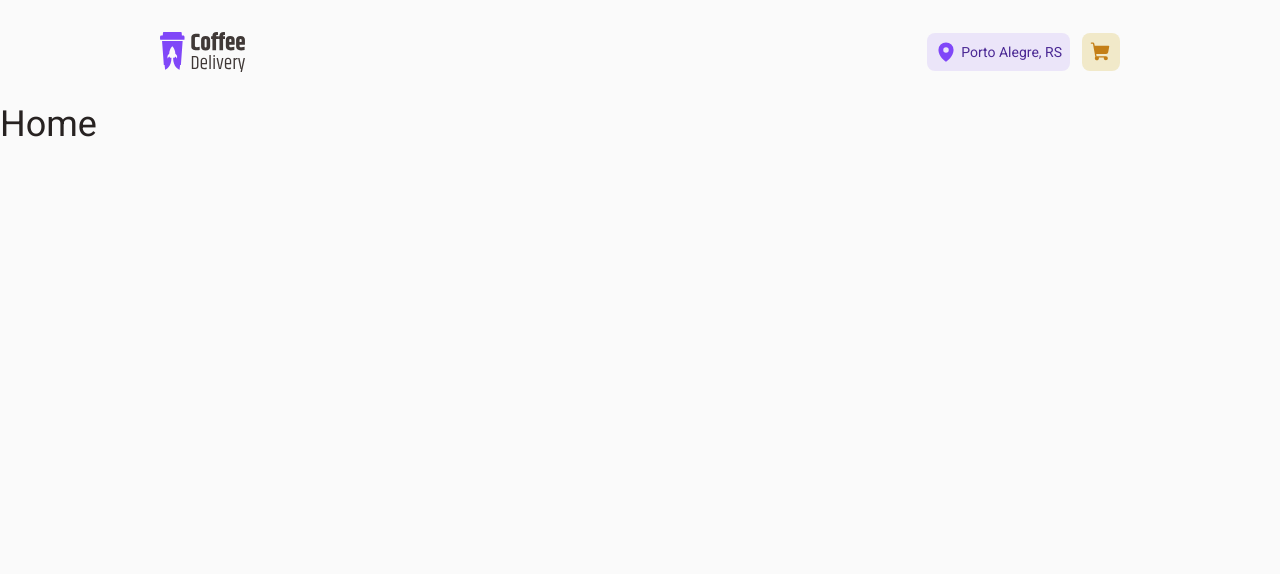
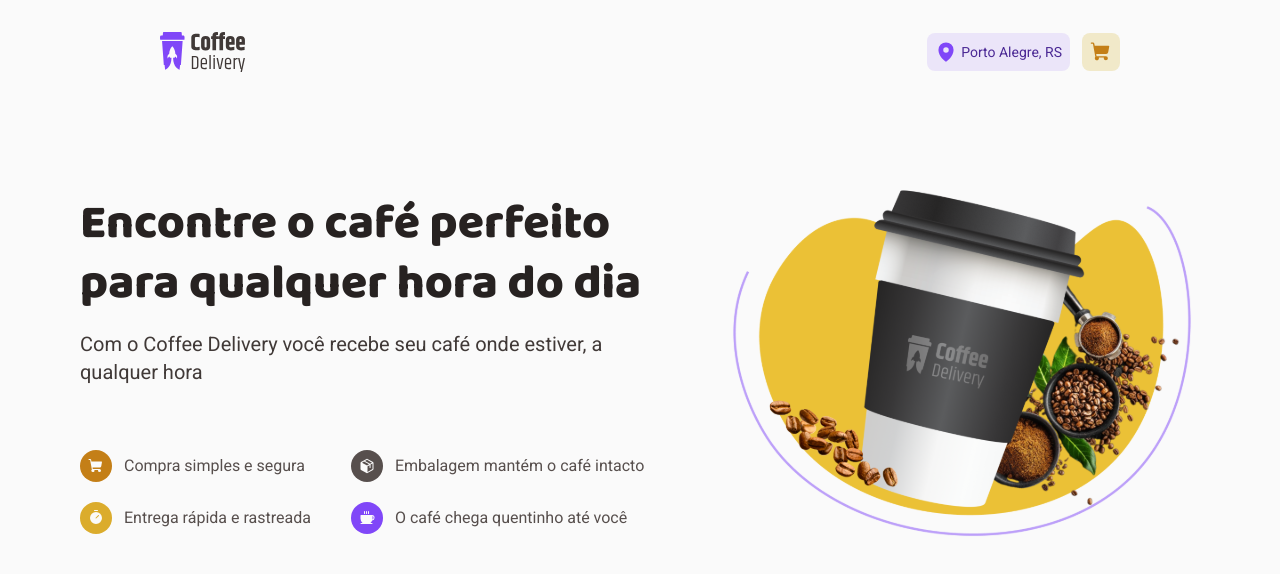
Before and after one commit to Gian-Lucas/coffee-delivery, a React (Vite) app: page / in a window 1280 px wide. Shown: the top 574 px of the page. Built offline with nearby package versions, Linux system fonts and the light colour scheme.

Commit message:
section home

```diff
--- a/src/pages/Home.tsx
+++ b/src/pages/Home.tsx
@@ -1,7 +1,52 @@
+import { Coffee, Package, ShoppingCart, Timer } from "phosphor-react";
+import cupOfCoffee from "../assets/cup-coffee.svg";
+
 export function Home() {
   return (
-    <div>
-      <h1 className="text-base-title text-4xl">Home</h1>
-    </div>
+    <section className="flex gap-14 items-center mx-auto mt-20 max-w-[1120px]">
+      <div className="flex flex-col gap-16">
+        <div>
+          <h1 className="text-5xl font-header font-extrabold text-base-title leading-tight">
+            Encontre o café perfeito <br /> para qualquer hora do dia
+          </h1>
+          <span className="text-base-subtitle text-xl mt-4 block">
+            Com o Coffee Delivery você recebe seu café onde estiver, a qualquer
+            hora
+          </span>
+        </div>
+        <div className="flex gap-10">
+          <div className="flex flex-col gap-5">
+            <div className="flex items-center gap-3">
+              <div className="p-2 bg-yellow-dark text-background rounded-full w-fit ">
+                <ShoppingCart weight="fill" />
+              </div>
+              <span>Compra simples e segura</span>
+            </div>
+            <div className="flex items-center gap-3">
+              <div className="p-2 bg-yellow text-background rounded-full w-fit ">
+                <Timer weight="fill" />
+              </div>
+              <span>Entrega rápida e rastreada</span>
+            </div>
+          </div>
+          <div className="flex flex-col gap-5">
+            <div className="flex items-center gap-3">
+              <div className="p-2 bg-base-text text-background rounded-full w-fit ">
+                <Package weight="fill" />
+              </div>
+              <span>Embalagem mantém o café intacto</span>
+            </div>
+            <div className="flex items-center gap-3">
+              <div className="p-2 bg-purple text-background rounded-full w-fit ">
+                <Coffee weight="fill" />
+              </div>
+              <span>O café chega quentinho até você</span>
+            </div>
+          </div>
+        </div>
+      </div>
+
+      <img src={cupOfCoffee} alt="" />
+    </section>
   );
 }
--- a/tailwind.config.cjs
+++ b/tailwind.config.cjs
@@ -5,7 +5,7 @@ module.exports = {
     extend: {
       fontFamily: {
         sans: "Roboto, sans-serif",
-        header: '"Baloo 2, sans-serif"',
+        header: '"Baloo 2", sans-serif',
       },
       colors: {
         yellow: "#DBAC2C",
```
Also changed, not shown: src/assets/cup-coffee.svg (added).
